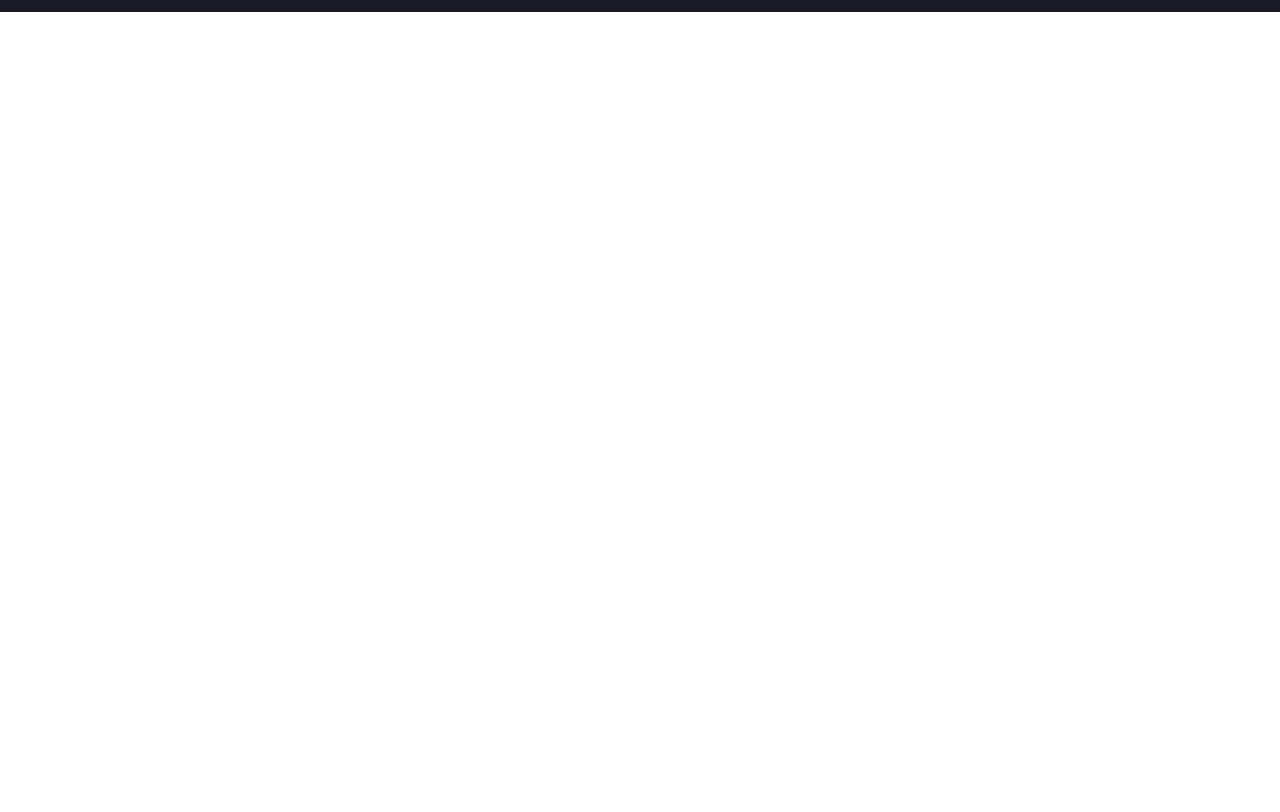
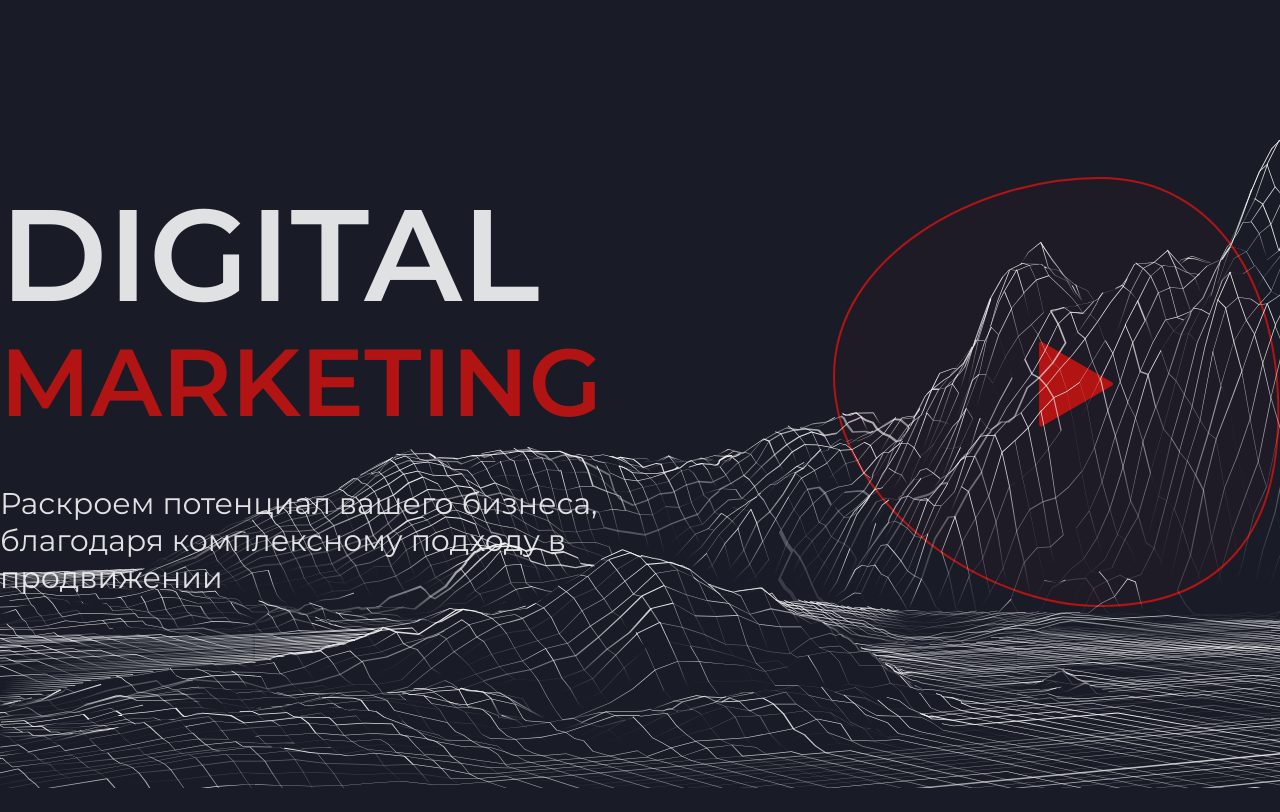
Before and after one commit to suzujuuzou/newProject, a plain HTML site: page index.html in a window 1280 px wide. Shown: the part 112-924 px from the top of the page. Before the commit the page ends 800 px from the top, so only its background shows below. Drawn offline with Linux system fonts and the light colour scheme.

Commit message:
Создал секцию hero

```diff
--- a/css/style.css
+++ b/css/style.css
@@ -81,3 +81,40 @@ a {
     font-size: 20px;
     font-weight: 600;
 }
+
+.main {
+    position: relative;
+}
+
+.main__bg {
+    position: fixed;
+    bottom: -100px;
+}
+
+.hero {
+    height: 100vh;
+    padding-top: 165px;
+}
+
+.hero__container {
+    display: flex;
+    justify-content: space-between;
+    align-items: center;
+}
+
+.hero__content {
+    max-width: 610px;
+}
+
+.hero__title {
+    font-size: 130px;
+    line-height: 115px;
+    font-weight: 600;
+    margin-bottom: 45px;
+}
+
+.hero__span {
+    font-size: 95px;
+    font-weight: 600;
+    color: var(--color-accent);
+}
--- a/index.html
+++ b/index.html
@@ -32,6 +32,20 @@
                 </div>
             </div>
         </header>
+        <main class="application__main main" id="main">
+            <section class="main__section hero">
+                <div class="hero__container container">
+                    <div class="hero__content">
+                        <h1 class="hero__title">DIGITAL <span class="hero__span">MARKETING</span></h1>
+                        <p class="hero__descr">Раскроем потенциал вашего бизнеса, благодаря комплексному подходу в продвижении</p>
+                    </div>
+                    <div class="hero__image">
+                        <img src="images/hero/main.svg" alt="Проигрыватель" class="hero__img">
+                    </div>
+                </div>
+            </section>
+        </main>
+        <img src="/images/main_bg.svg" alt="" class="main__bg">
     </div>
 </body>
 </html>
```
Also changed, not shown: images/hero/main.svg (added), images/main_bg.svg (added).
